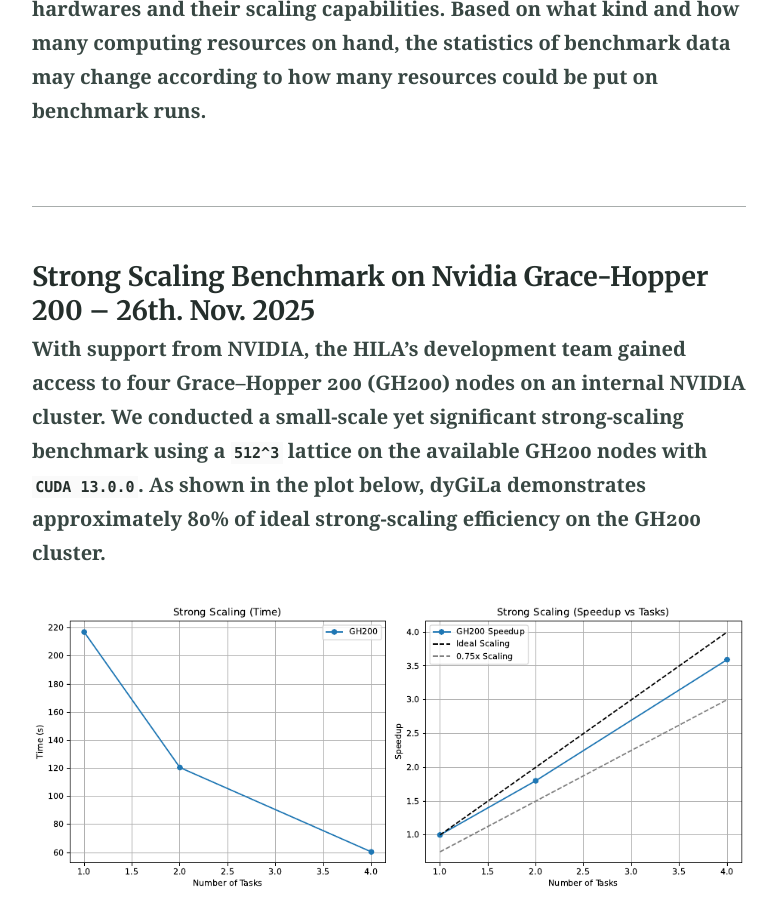
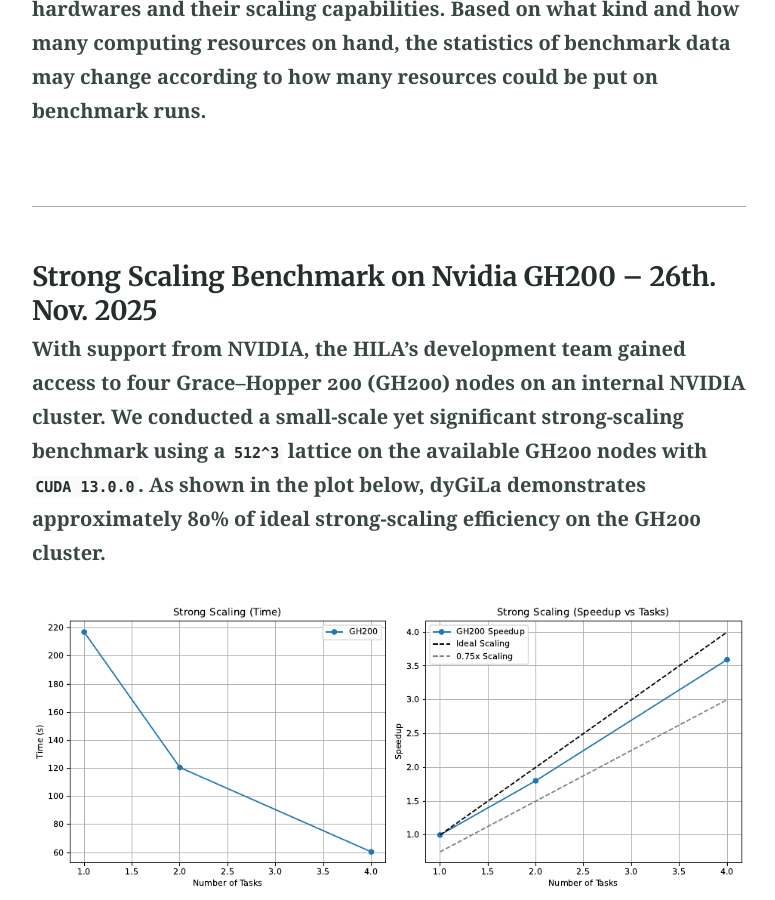
Before and after one commit to dyGiLa/dygila.github.io, a Jekyll site: the page built from benchmark.md, in a window 1280 px wide and 900 px high, scrolled down 671 px. Shown: the whole window, without its empty margins (251-1026 px from the left). Built offline with Jekyll 4.4.1, drawn with Linux system fonts in a browser that asks for light colours.

Commit message:
typo fix

```diff
--- a/benchmark.md
+++ b/benchmark.md
@@ -9,7 +9,7 @@ Based on what kind and how many computing resources on hand, the statistics of b
 resources could be put on benchmark runs.
 
 ***
-#### Strong Scaling Benchmark on Nvidia Grace-Hopper 200 -- 26th. Nov. 2025
+#### Strong Scaling Benchmark on Nvidia GH200 -- 26th. Nov. 2025
 With support from NVIDIA, the HILA's development team gained access to four Grace–Hopper 200 (GH200) nodes on an internal NVIDIA cluster.
 We conducted a small-scale yet significant strong-scaling benchmark using a `512^3` lattice on the available GH200 nodes with `CUDA 13.0.0`.
 As shown in the plot below, dyGiLa demonstrates approximately 80% of ideal strong-scaling efficiency on the GH200 cluster.
```
